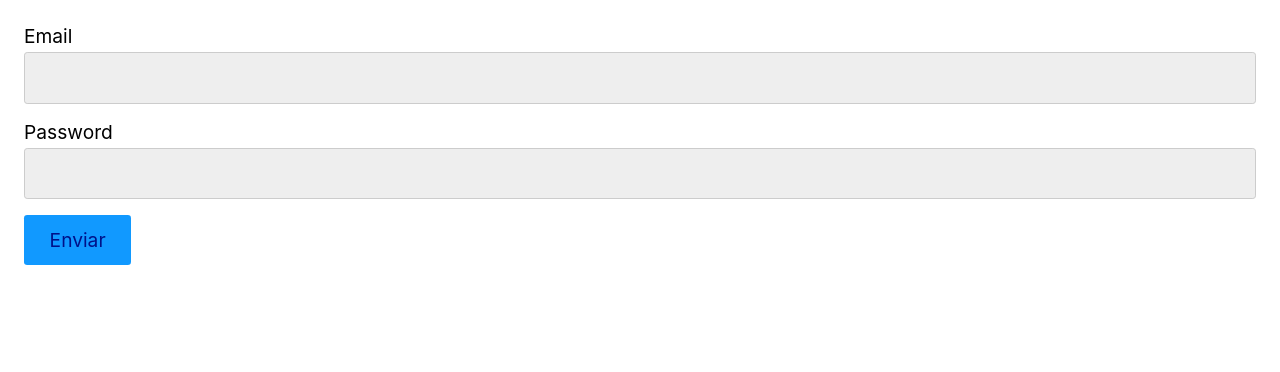
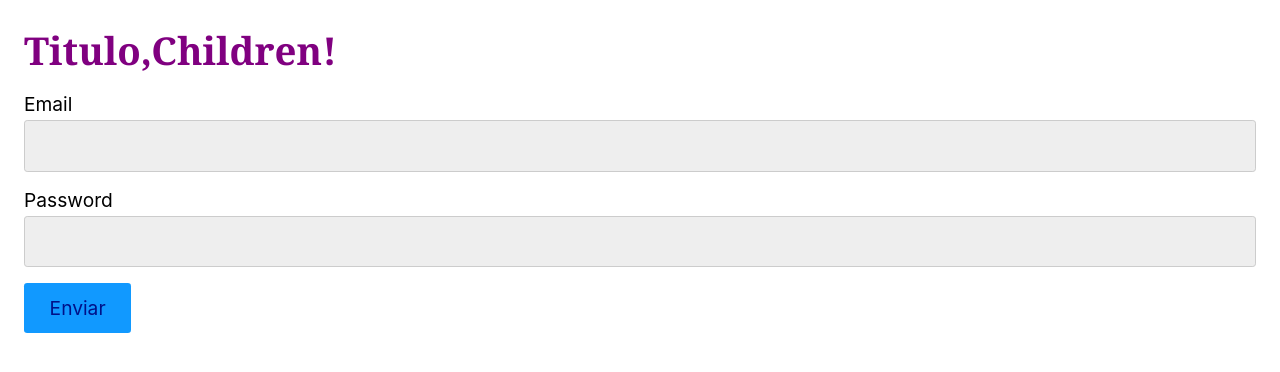
Before and after one commit to marcopla/dogs, a React (Create React App) app in the folder react-app/: page / in a window 1280 px wide. Shown: the top 372 px of the page. Built offline with nearby package versions, Linux system fonts and the light colour scheme.

Commit message:
children props

```diff
--- a/react-app/src/Form/Form.js
+++ b/react-app/src/Form/Form.js
@@ -1,9 +1,13 @@
 import Button from './Button';
 import Input from './Input';
+import Title from './Title';
 
 const Form = () => {
   return (
     <form>
+      <Title cor="purple" texto="Titulo">
+        Children!
+      </Title>
       <Input label="Email" id="email" required />
       <Input label="Password" id="password" type="Password" />
       <Button />
--- /dev/null
+++ b/react-app/src/Form/Title.js
@@ -0,0 +1,11 @@
+import React from 'react';
+
+const Title = ({ cor, texto, children }) => {
+  return (
+    <h1 style={{ color: cor }}>
+      {texto},{children}
+    </h1>
+  );
+};
+
+export default Title;
```
